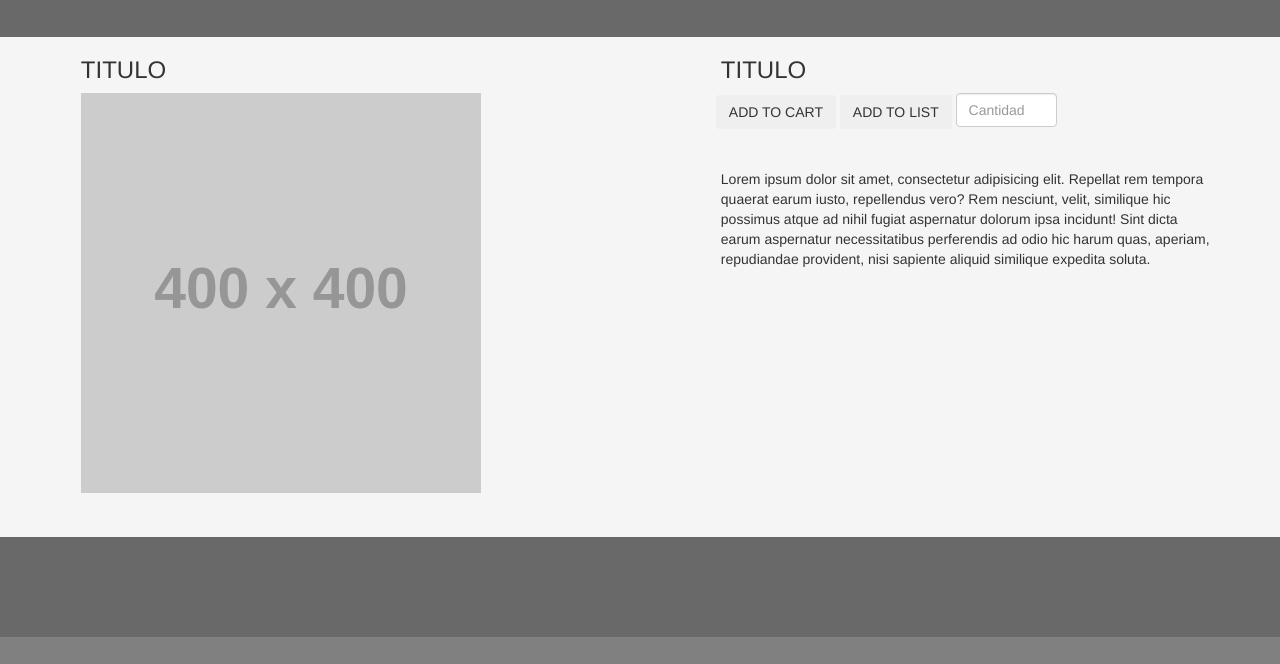
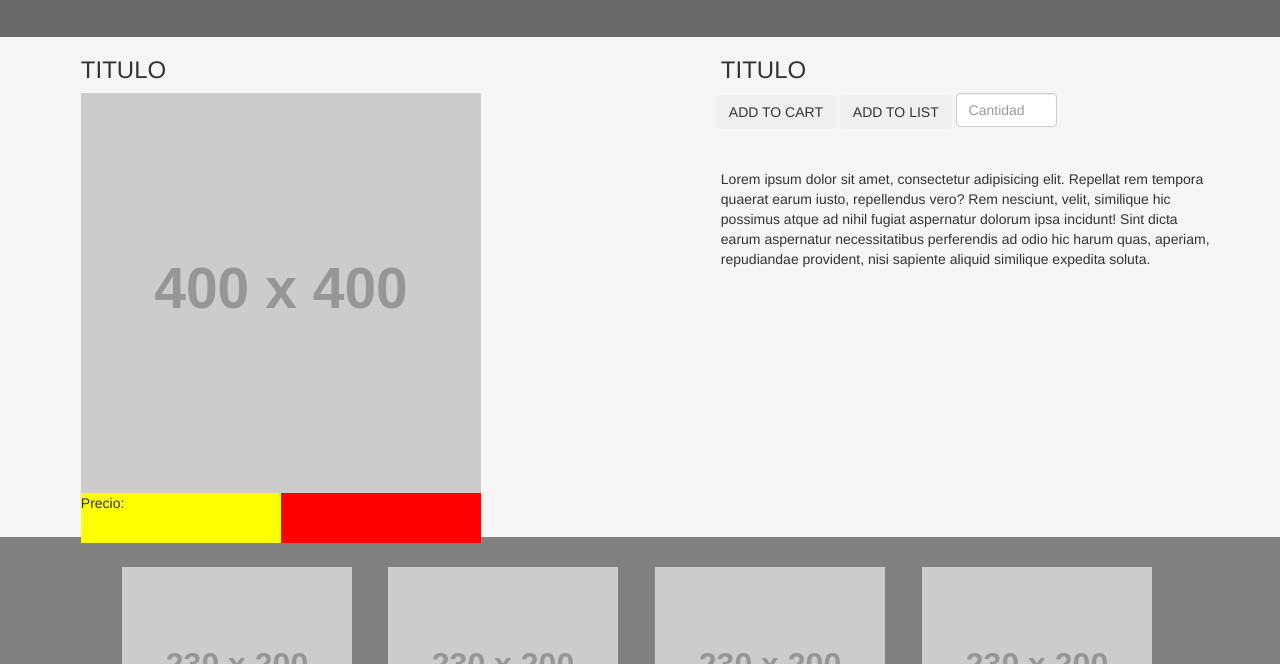
Before and after one commit to proyecto-escuelaweb/proyecto-pagweb-cocina, a plain HTML site: page producto.html in a window 1280 px wide. Shown: the part 63-727 px from the top of the page. Drawn offline with Linux system fonts and the light colour scheme; placeholder pictures from the web are drawn by us.

Commit message:
cambio producto y stilo

```diff
--- a/css/style.css
+++ b/css/style.css
@@ -101,7 +101,7 @@
 }
 
 .producto {
-    height: 700px;
+    height: 600px;
     background-color: dimgray;
 }
 
@@ -116,9 +116,28 @@
     height:500px;
 }
 .box-precio-puntaje {
-    width: 500px;
-    height: 100px;
+    position: absolute;
+    width: 400px;
+    height: 50px;
+    background-color: aqua;
 }
+
+.caja1 {
+    position: relative;
+    width: 200px;
+    height: 50px;
+    background-color: yellow;
+    float: left;
+}
+
+.caja2 {
+  position: relative;
+    width: 200px;
+    height: 50px;
+    background-color: red;
+    float: left;
+}
+
 .descripcion-producto {
     margin-top: 100px;
     height: 500px;
--- a/producto.html
+++ b/producto.html
@@ -60,7 +60,8 @@
                     <h3>TITULO</h3>
                     <img src="http://placehold.it/400x400" alt="">
                     <div class="box-precio-puntaje">
-
+                     <div class="caja1">Precio:<h3></h3></div>
+                     <div class="caja2"></div>
                     </div>
                 </div>
              </article>
```
